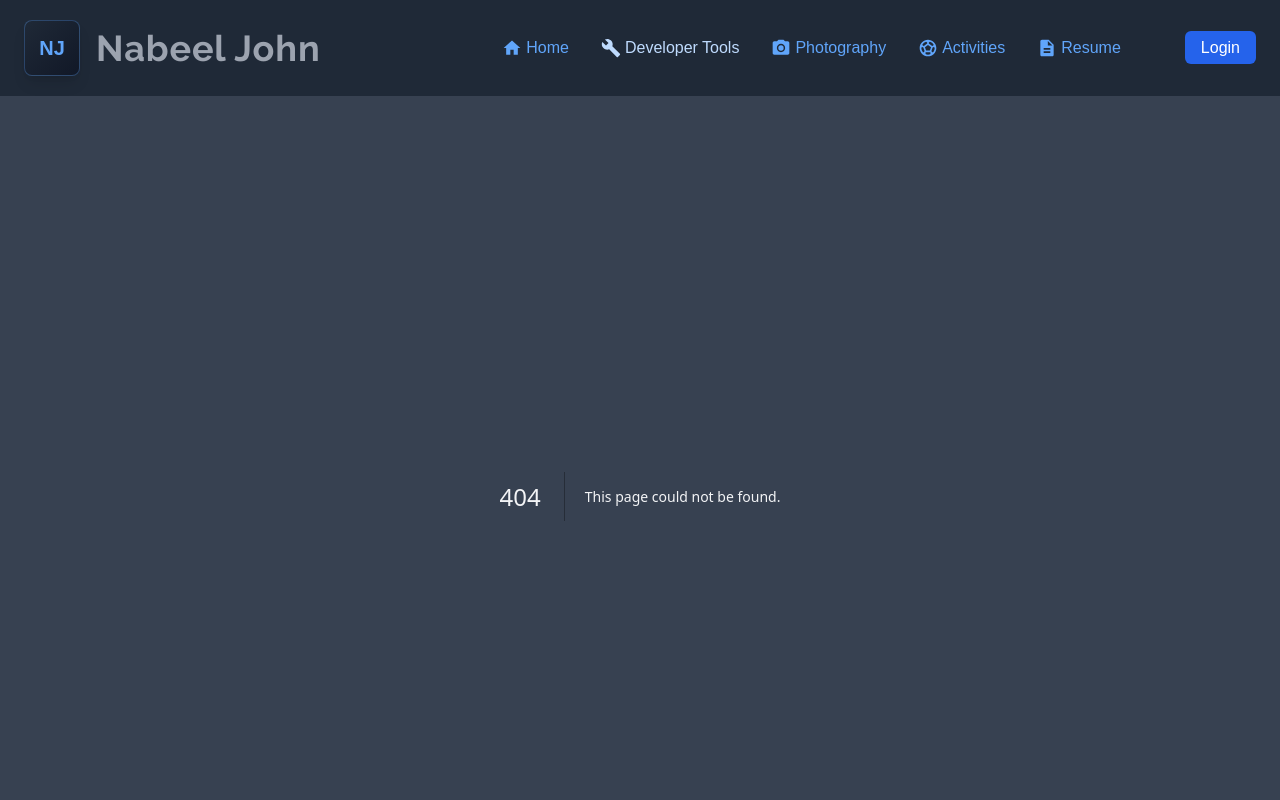
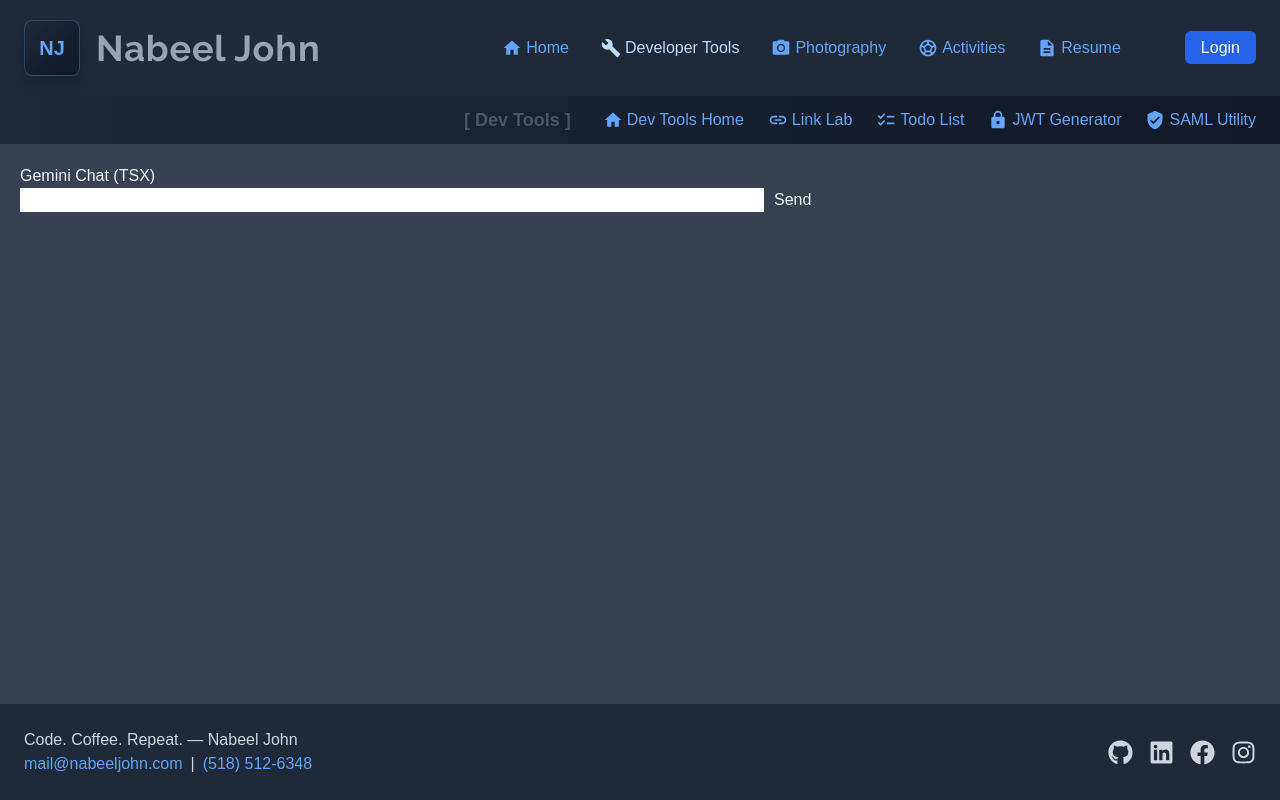
Before and after one commit to nabeeljohn/njohnweb, a Next.js app: page /tools/agent in a window 1280 px wide. Before the commit this address had no page. Shown: the top 800 px of the page. Built offline with nearby package versions, Linux system fonts and the light colour scheme.

Commit message:
add ai agent

```diff
--- /dev/null
+++ b/app/api/gemini/route.tsx
@@ -0,0 +1,27 @@
+import { NextRequest, NextResponse } from "next/server";
+import { GoogleGenerativeAI } from "@google/generative-ai";
+
+interface RequestBody {
+  message: string;
+}
+
+export async function POST(req: NextRequest) {
+  try {
+    const { message } = (await req.json()) as RequestBody;
+
+    const genAI = new GoogleGenerativeAI(process.env.GEMINI_API_KEY!);
+
+    const model = genAI.getGenerativeModel({ model: "gemini-flash-latest" });
+
+    const result = await model.generateContent(message);
+    const response = await result.response;
+
+    return NextResponse.json({ reply: response.text() });
+  } catch (error) {
+    console.error("Gemini API error:", error);
+    return NextResponse.json(
+      { error: "Something went wrong with Gemini API" },
+      { status: 500 }
+    );
+  }
+}
--- /dev/null
+++ b/app/tools/agent/page.tsx
@@ -0,0 +1,52 @@
+"use client";
+import { useState } from "react";
+
+export default function ChatPage() {
+  const [input, setInput] = useState("");
+  const [reply, setReply] = useState<string | null>(null);
+  const [loading, setLoading] = useState(false);
+
+  const sendMessage = async () => {
+    if (!input) return;
+    setLoading(true);
+    try {
+      const res = await fetch("/api/gemini", {
+        method: "POST",
+        headers: { "Content-Type": "application/json" },
+        body: JSON.stringify({ message: input }),
+      });
+
+      const data: { reply?: string; error?: string } = await res.json();
+
+      if (data.reply) setReply(data.reply);
+      else setReply(`Error: ${data.error}`);
+    } catch (err) {
+      setReply("Network error");
+      console.error(err);
+    } finally {
+      setLoading(false);
+    }
+  };
+
+  return (
+    <main style={{ padding: 20 }}>
+      <h1>Gemini Chat (TSX)</h1>
+
+      <input
+        type="text"
+        value={input}
+        onChange={(e) => setInput(e.target.value)}
+        style={{ width: "60%", marginRight: 10 }}
+      />
+      <button onClick={sendMessage} disabled={loading}>
+        {loading ? "Sending..." : "Send"}
+      </button>
+
+      {reply && (
+        <div style={{ marginTop: 20, padding: 10, border: "1px solid #ccc" }}>
+          <strong>Reply:</strong> {reply}
+        </div>
+      )}
+    </main>
+  );
+}
--- a/package.json
+++ b/package.json
@@ -9,6 +9,7 @@
     "lint": "eslint"
   },
   "dependencies": {
+    "@google/generative-ai": "^0.24.1",
     "firebase": "^12.9.0",
     "next": "16.1.1",
     "pg": "^8.18.0",
@@ -26,6 +27,7 @@
     "eslint-config-next": "16.1.1",
     "postcss": "^8.5.6",
     "tailwindcss": "^3.4.19",
-    "typescript": "^5"
+    "ts-node": "^10.9.2",
+    "typescript": "^5.9.3"
   }
 }
```
Also changed, not shown: 1 other file (tests, documents, lock files or other folders).
